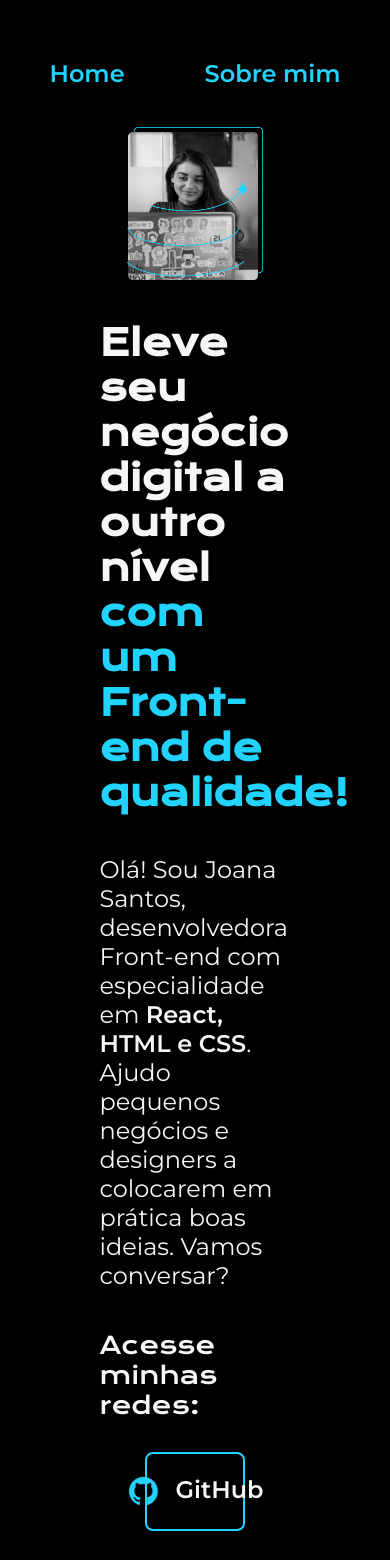
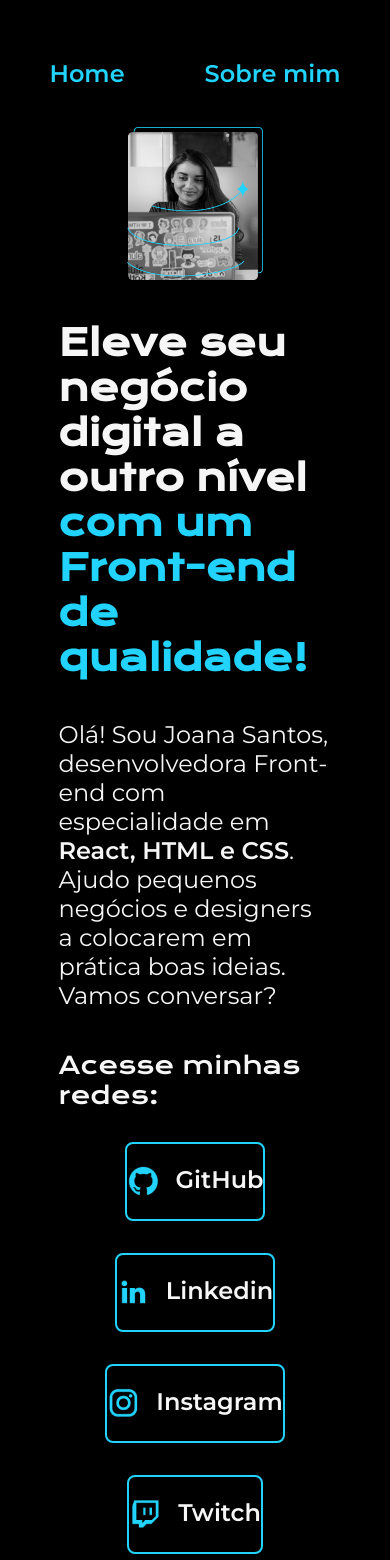
Before and after one commit to Kayn-Rhaziel/portifolio-alura, a plain HTML site: page index.html in a window 390 px wide. Shown: the top 1560 px of the page. Drawn offline with nearby package versions, Linux system fonts and the light colour scheme.

Commit message:
Add files via upload

```diff
--- a/styles/style.css
+++ b/styles/style.css
@@ -119,7 +119,11 @@ body{
     }
 
     .apresentacao__conteudo{
-        width: 70%;
+        width: auto;
+    }
+
+    .apresentacao__links__navegacao {
+        width: auto;
     }
 
 
```
